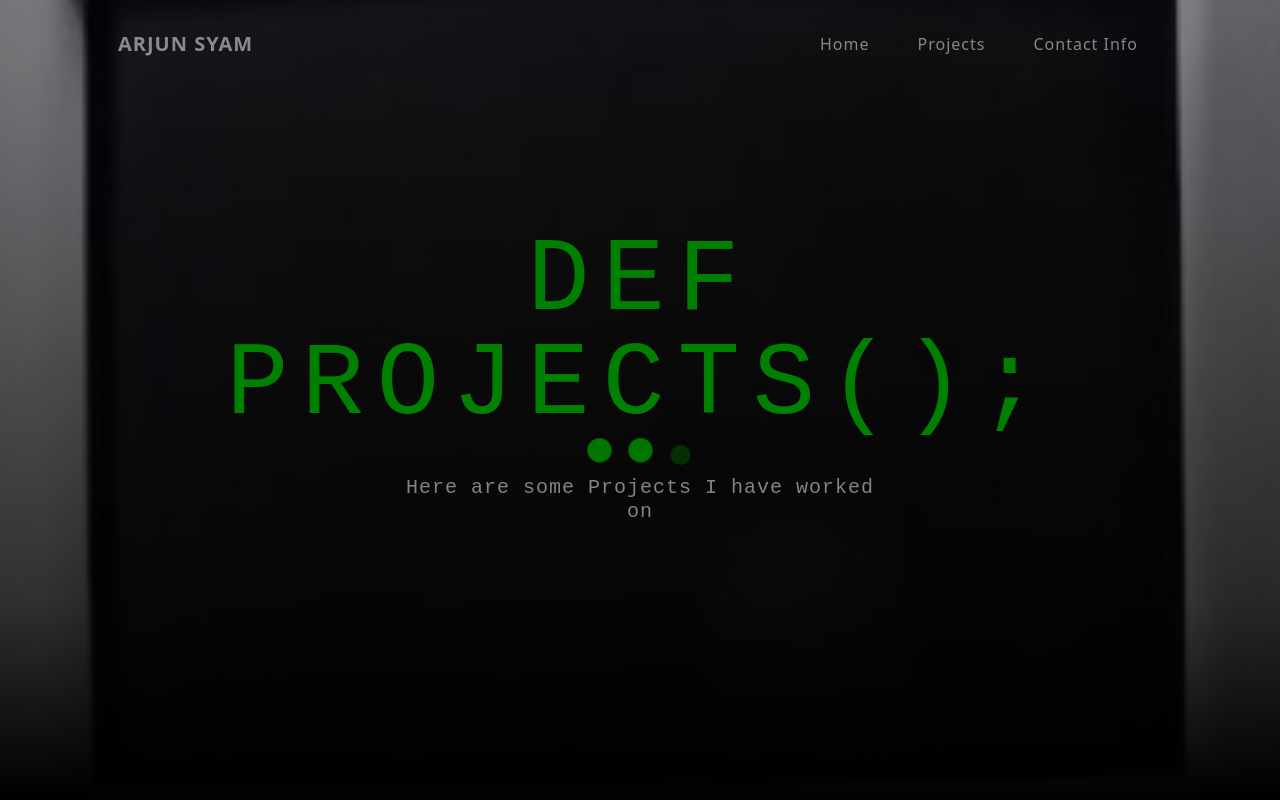
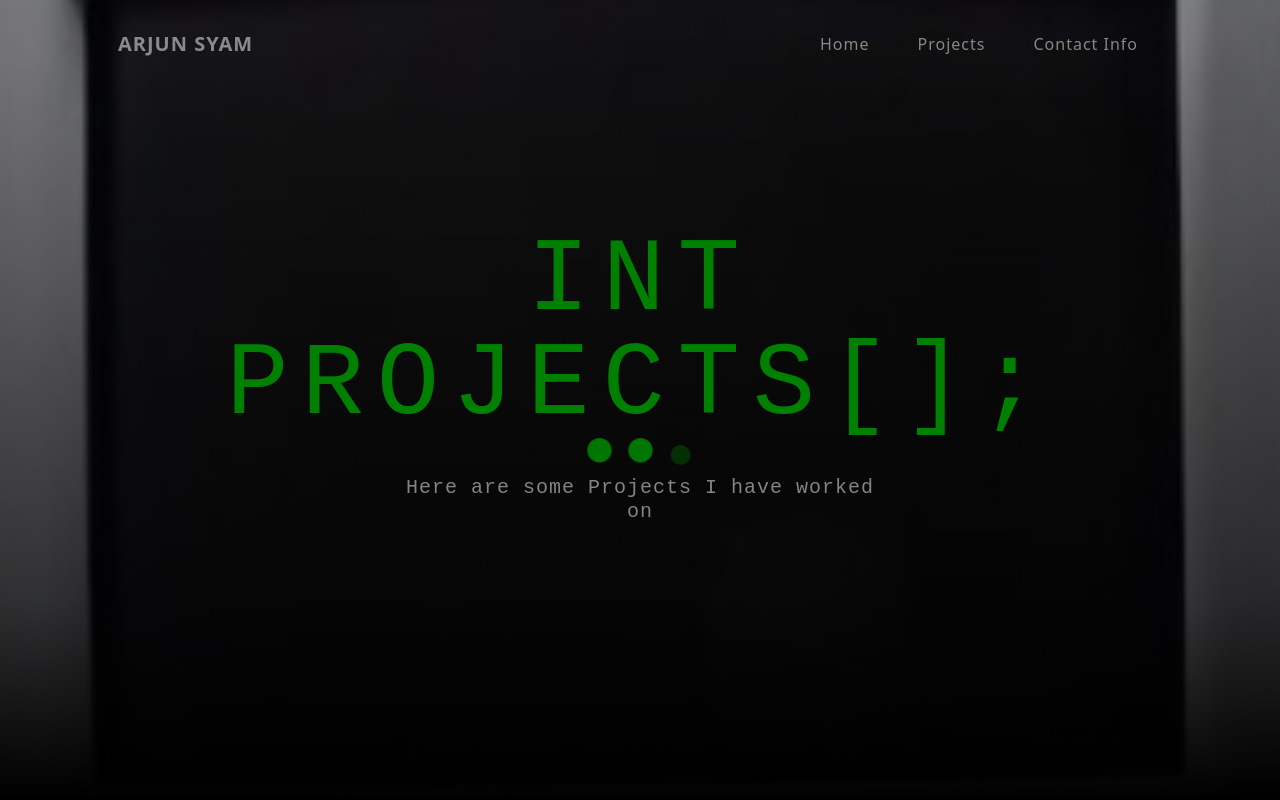
Before and after one commit to ArjunSyam/FINAL-PROJECT, a plain HTML site: page projects.html in a window 1280 px wide. Shown: the top 800 px of the page. Drawn offline with nearby package versions, Linux system fonts and the light colour scheme.

Commit message:
Update projects.html

```diff
--- a/projects.html
+++ b/projects.html
@@ -6,7 +6,7 @@
         <meta name="description" content="" />
         <meta name="author" content="" />
 
-        <title>Grayscale - Start Bootstrap Theme</title>
+        <title>Arjun Syam-Portfolio</title>
 
         <link rel="icon" type="image/x-icon" href="assets/favicon.ico" />
 
@@ -45,7 +45,7 @@
             <div class="container px-4 px-lg-5 d-flex h-100 align-items-center justify-content-center">
                 <div class="d-flex justify-content-center">
                     <div class="text-center">
-                        <h1 class="mx-auto my-0 text-uppercase">def PROJECTS(); </h1>
+                        <h1 class="mx-auto my-0 text-uppercase">int PROJECTS[]; </h1>
                         <div class="loading">
                             <span></span>
                             <span></span>
```
